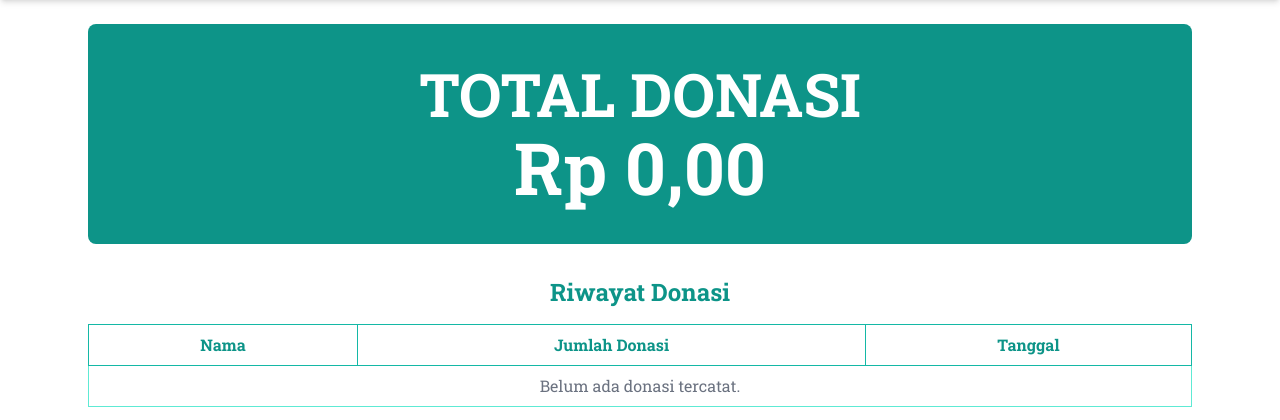
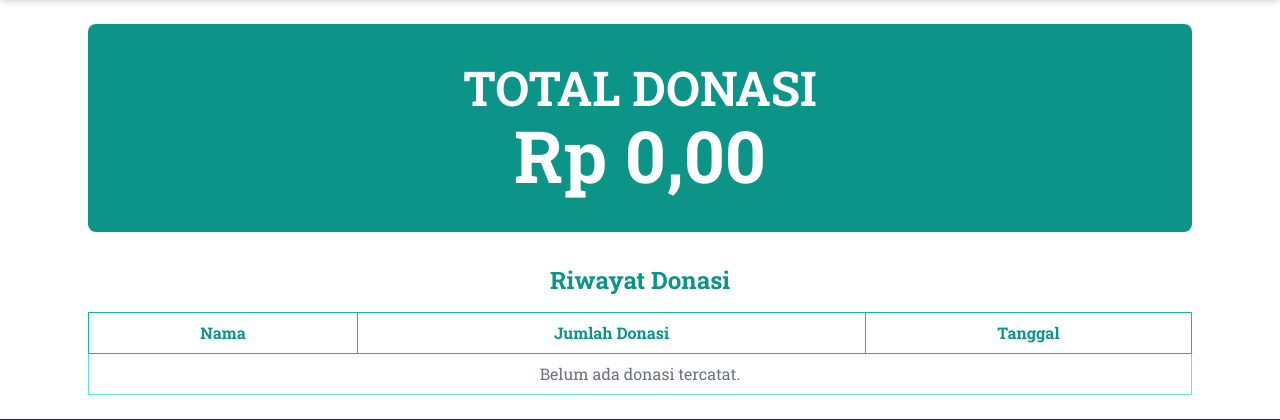
Before and after one commit to NasiHangat/Ngajar.id, a PHP site: page /donasi.php in a window 1280 px wide. Shown: the part 62-482 px from the top of the page. Run offline with PHP 8.4, Linux system fonts and the light colour scheme; data that the repository does not hold is empty; some libraries are stand-ins or nearby versions.

Commit message:
donasi.php
udah di benerin

```diff
--- a/donasi.php
+++ b/donasi.php
@@ -46,8 +46,8 @@
     <div class="max-w-6xl mx-auto p-6">
         <!-- Total Donasi -->
         <div class="bg-teal-600 text-white text-center py-10 rounded-lg mb-8">
-            <h2 class="text-6xl font-bold uppercase mb-2">Total Donasi</h2>
-            <p class="text-4xl md:text-7xl font-bold">Rp <?php echo number_format($total_donasi, 0, ',', '.'); ?>,00</p>
+            <h2 class="text-5xl font-bold uppercase mb-2">Total Donasi</h2>
+            <p class="text-5xl md:text-7xl font-bold">Rp <?php echo number_format($total_donasi, 0, ',', '.'); ?>,00</p>
         </div>
 
         <!-- Riwayat Donasi -->
```
